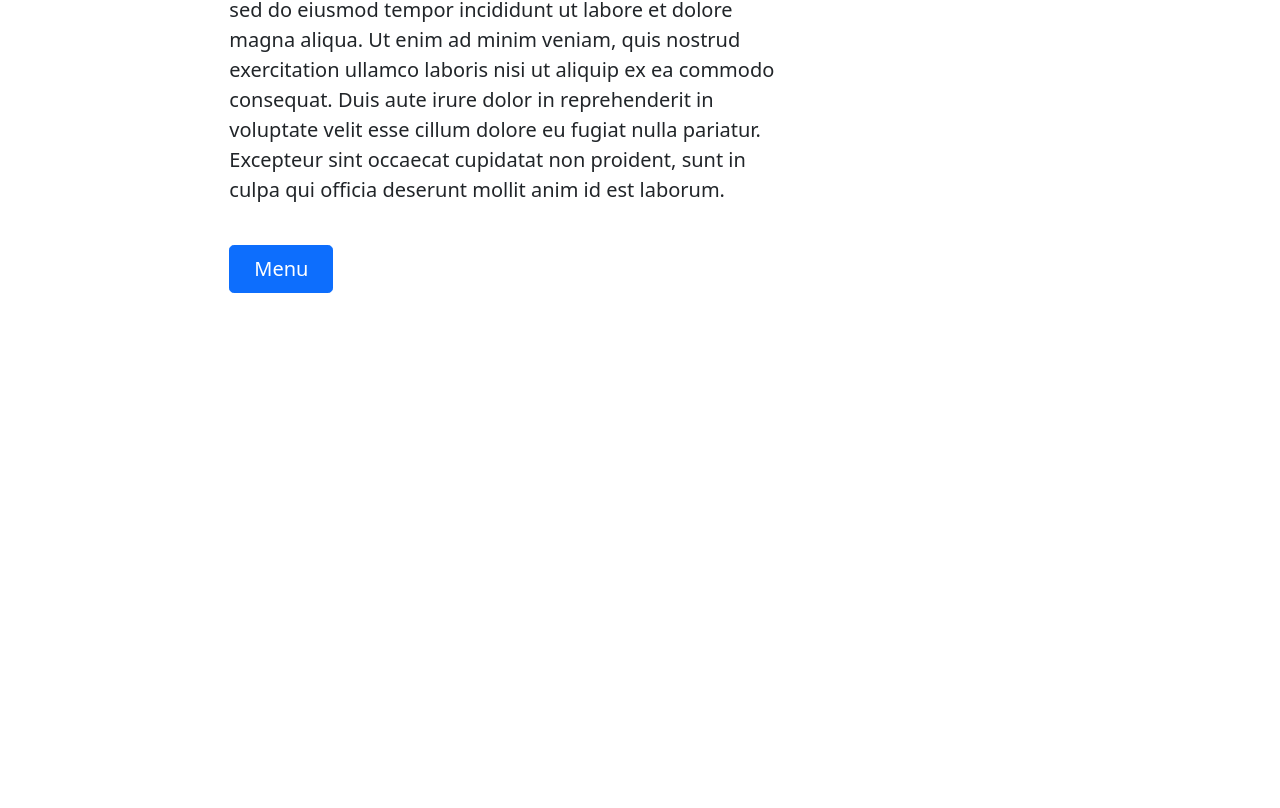
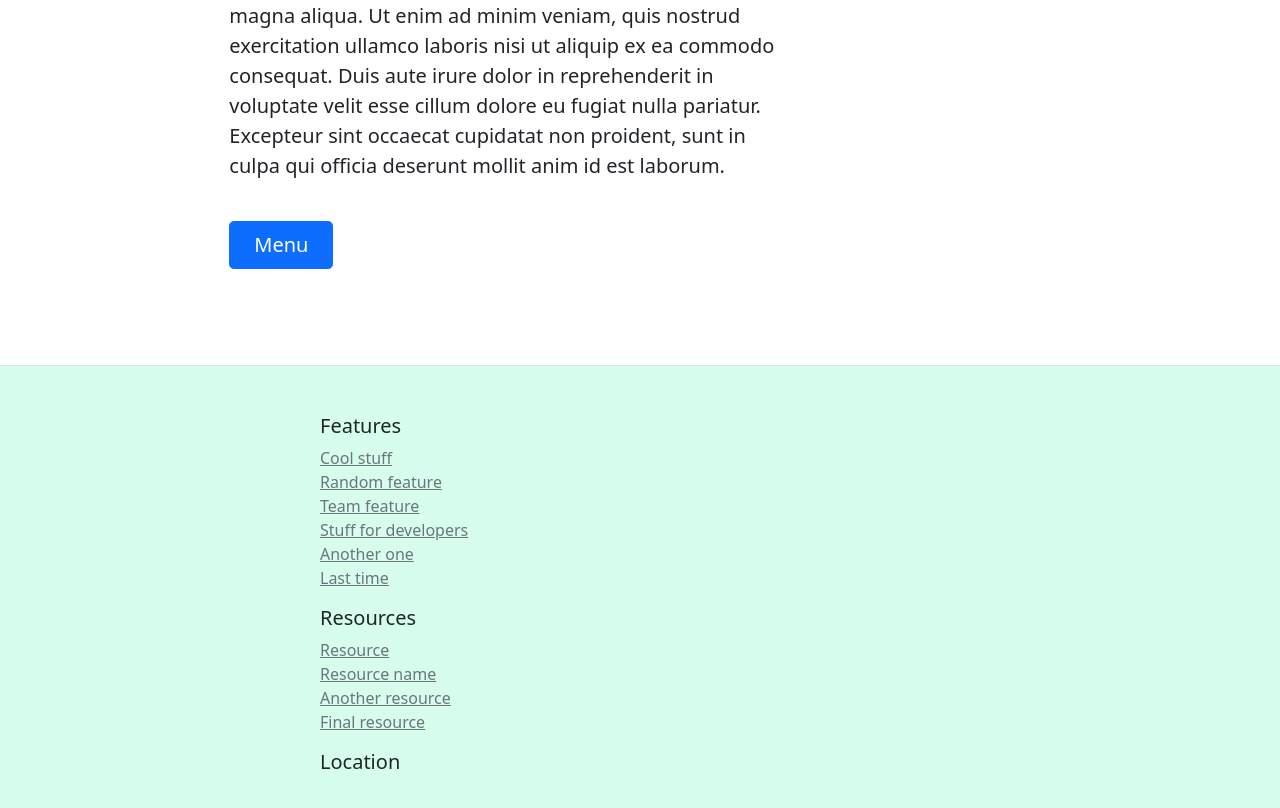
Before and after one commit to klintwales/Coffee-Shop, a React (Create React App) app: page / in a window 1280 px wide. Shown: the part 956-1764 px from the top of the page. Before the commit the page ends 1345 px from the top, so only its background shows below. Built offline with nearby package versions, Linux system fonts and the light colour scheme; grey boxes are pictures that could not be loaded.

Commit message:
Add footer with Google Maps iframe

```diff
--- a/src/App.css
+++ b/src/App.css
@@ -13,16 +13,7 @@
   }
 }
 
-.App-header {
-  background-color: #282c34;
-  min-height: 100vh;
-  display: flex;
-  flex-direction: column;
-  align-items: center;
-  justify-content: center;
-  font-size: calc(10px + 2vmin);
-  color: white;
-}
+
 
 .App-link {
   color: #61dafb;
@@ -44,3 +35,12 @@
 .Video{
   height: auto;
 }
+
+.mb-4{
+  margin-bottom: 0px;
+}
+
+footer{
+  padding-left: 6rem;
+  padding-right: 6rem;
+}
--- a/src/App.jsx
+++ b/src/App.jsx
@@ -1,6 +1,7 @@
 import Header from './components/header.jsx'
 import HomePage from './components/homePage.jsx'
 import AboutBlurb from './components/aboutBlurb.jsx'
+import Footer from './components/footer.jsx'
 
 function App() {
   return (
@@ -8,6 +9,7 @@ function App() {
     <Header />
     <HomePage />
     <AboutBlurb />
+    <Footer />
     </div>
   );
 }
--- /dev/null
+++ b/src/components/footer.jsx
@@ -0,0 +1,32 @@
+function Footer(){
+  return(
+<footer class="my-md-6 pt-md-5 border-top">
+        <div class="row">
+          <div class="col-12 col-md">
+            <h5>Features</h5>
+            <ul class="list-unstyled text-small">
+              <li><a class="text-muted" href="#">Cool stuff</a></li>
+              <li><a class="text-muted" href="#">Random feature</a></li>
+              <li><a class="text-muted" href="#">Team feature</a></li>
+              <li><a class="text-muted" href="#">Stuff for developers</a></li>
+              <li><a class="text-muted" href="#">Another one</a></li>
+              <li><a class="text-muted" href="#">Last time</a></li>
+            </ul>
+          </div>
+          <div class="col-12 col-md">
+            <h5>Resources</h5>
+            <ul class="list-unstyled text-small">
+              <li><a class="text-muted" href="#">Resource</a></li>
+              <li><a class="text-muted" href="#">Resource name</a></li>
+              <li><a class="text-muted" href="#">Another resource</a></li>
+              <li><a class="text-muted" href="#">Final resource</a></li>
+            </ul>
+          </div>
+          <div class="col-12 col-md">
+          <h5>Location</h5>
+          <iframe src="https://www.google.com/maps/embed?pb=!1m14!1m12!1m3!1d1438.3246778544478!2d-91.20685105786583!3d43.86309593514909!2m3!1f0!2f0!3f0!3m2!1i1024!2i768!4f13.1!5e0!3m2!1sen!2sus!4v1623120285071!5m2!1sen!2sus" style={{border:0}} allowfullscreen="" loading="lazy"></iframe>
+          </div>
+        </div>
+      </footer>
+    );}
+    export default Footer;
--- a/src/components/header.jsx
+++ b/src/components/header.jsx
@@ -1,7 +1,7 @@
 function Header(){
   return(
 <div className="header">
-    <header className="d-flex flex-wrap align-items-center justify-content-center justify-content-md-between py-3 mb-4 border-bottom">
+    <header className="d-flex flex-wrap align-items-center justify-content-center justify-content-md-between py-3 shadow-lg border-bottom" style={{marginBottom: "0px"}}>
 
       <a href="/" className="col-3 justify-content-start text-dark text-decoration-none">
         <svg xmlns="http://www.w3.org/2000/svg" width="25" height="25" fill="currentColor" class="bi bi-bug" viewBox="0 0 16 16">
@@ -11,6 +11,7 @@ function Header(){
 
       <ul className="nav col-6 justify-content-center">
         <li><a href="#" className="nav-link px-2 link-secondary">Home</a></li>
+        <li><a href="#" className="nav-link px-2 link-dark">Menu</a></li>
         <li><a href="#" className="nav-link px-2 link-dark">About</a></li>
         <li><a href="#" className="nav-link px-2 link-dark">Shop</a></li>
       </ul>
--- a/src/components/homePage.jsx
+++ b/src/components/homePage.jsx
@@ -7,7 +7,7 @@ function HomePage(){
   return(
     <div>
     {/*had to add the ratio and ratio-16x9 (instead of embed-responsive-16by9 noted in the bootstrap documentation) in the enclosing div in order for the video to render correctly */}
-      <div className="embed-responsive ratio ratio-16x9 parallax">
+      <div className="embed-responsive ratio ratio-16x9">
         <img className="embed-responsive-item w-100" src={coffee} alt="coffee"></img>
       </div>
     </div>
--- a/src/index.css
+++ b/src/index.css
@@ -22,3 +22,9 @@ code {
 .justify-content-start{
   padding-left: 20px;
 }
+
+footer{
+  padding-left: 20rem;
+  padding-right: 20rem;
+  background-color: #D7FDEC;
+}
```
Also changed, not shown: 2 other files (tests, documents, lock files or other folders).
